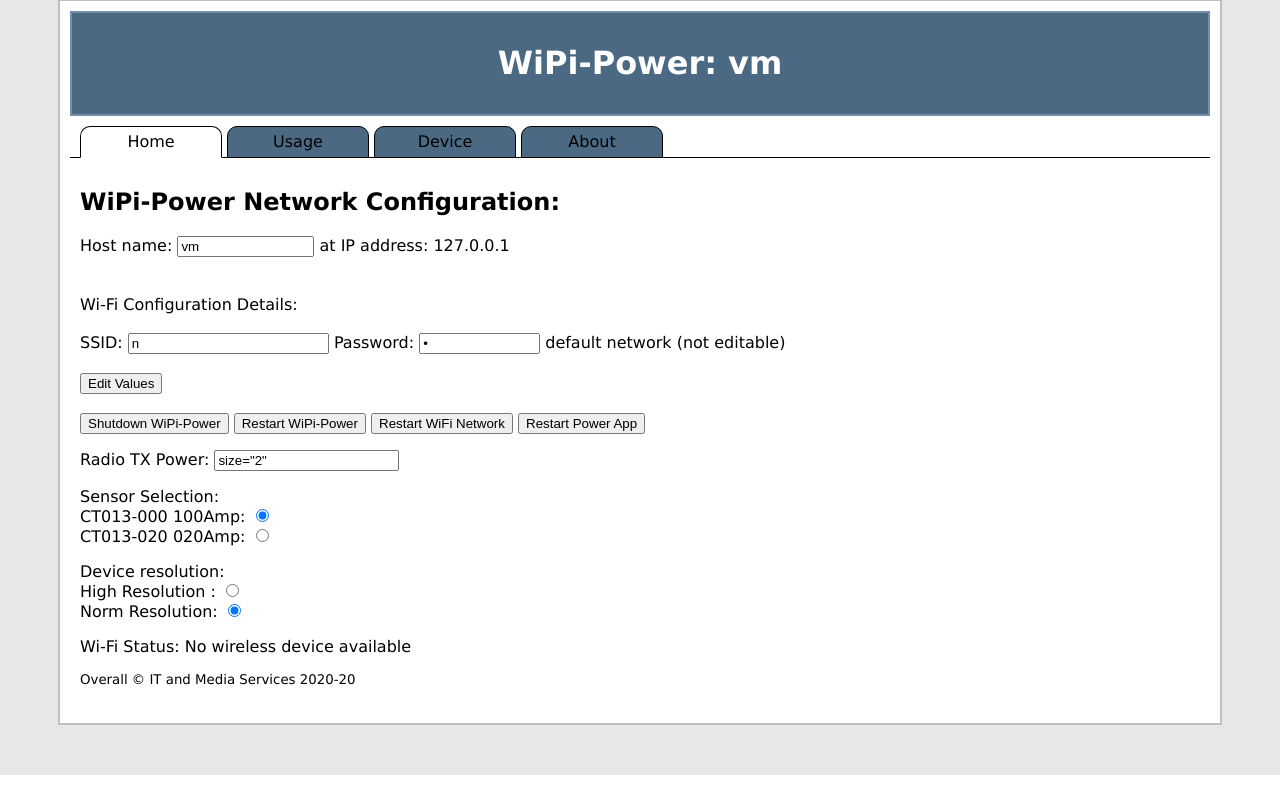
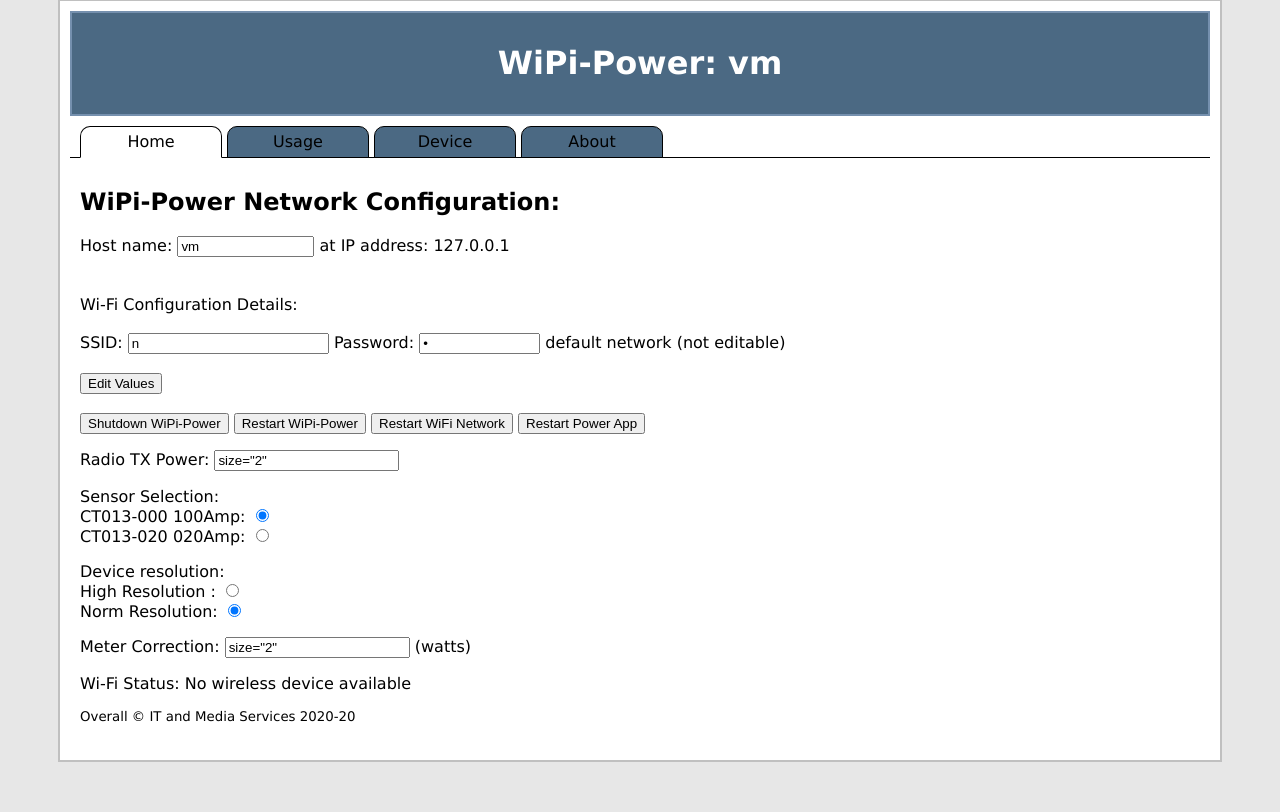
Before and after one commit to BewickPlace/Power, a PHP site: page /network.php in a window 1280 px wide. Shown: the part 51-863 px from the top of the page. Before the commit the page ends 826 px from the top, so only its background shows below. Run offline with PHP 8.4, Linux system fonts and the light colour scheme; data that the repository does not hold is empty.

Commit message:
Add: Meter Correction and Sapling Algorithm

```diff
--- a/html/functions.php
+++ b/html/functions.php
@@ -67,6 +67,9 @@
 
 function getWiPiresolution() {return getWiPi('RES=');}
 function updateWiPiresolution($name){return updateWiPi('RES=',$name);}
+
+function getWiPimeter() {return getWiPi('METER=');}
+function updateWiPimeter($name){return updateWiPi('METER=',$name);}
 
 
 function getNetwork($primekey)
--- a/html/network.php
+++ b/html/network.php
@@ -130,6 +130,10 @@
     }
     if(isset($_POST['resolution'])) {
 	updateWiPiresolution(test_input($_POST["resolution"]));
+	$changesmade = TRUE;
+    }
+    if(isset($_POST['meter'])) {
+	updateWiPimeter("-m".test_input($_POST["meter"]));
 	$changesmade = TRUE;
     }
   }
@@ -277,6 +281,17 @@
 	<input type="hidden" name="menuselect" value=<?php echo $menu_mode ?>>
 	</form>
         </p>
+
+
+     <?php
+	$meter = substr(getWiPimeter(), 2);
+  ?>
+	<p>
+	<form  method="post" action="<?php echo htmlspecialchars($_SERVER["PHP_SELF"]);?>" autocomplete="off">
+	Meter Correction:            <input type="text" name="meter"  Value= <?php echo $meter?> size="2" maxlength="2" pattern="[0-9]+" required title ="Numeric only" onchange="this.form.submit()"> (watts)<br>
+	<input type="hidden" name="menuselect" value=<?php echo $menu_mode ?>>
+	</form>
+        </p>
    <p>
    Wi-Fi Status:
    <?php
```
Also changed, not shown: html/changelog.txt, 3 other files.
